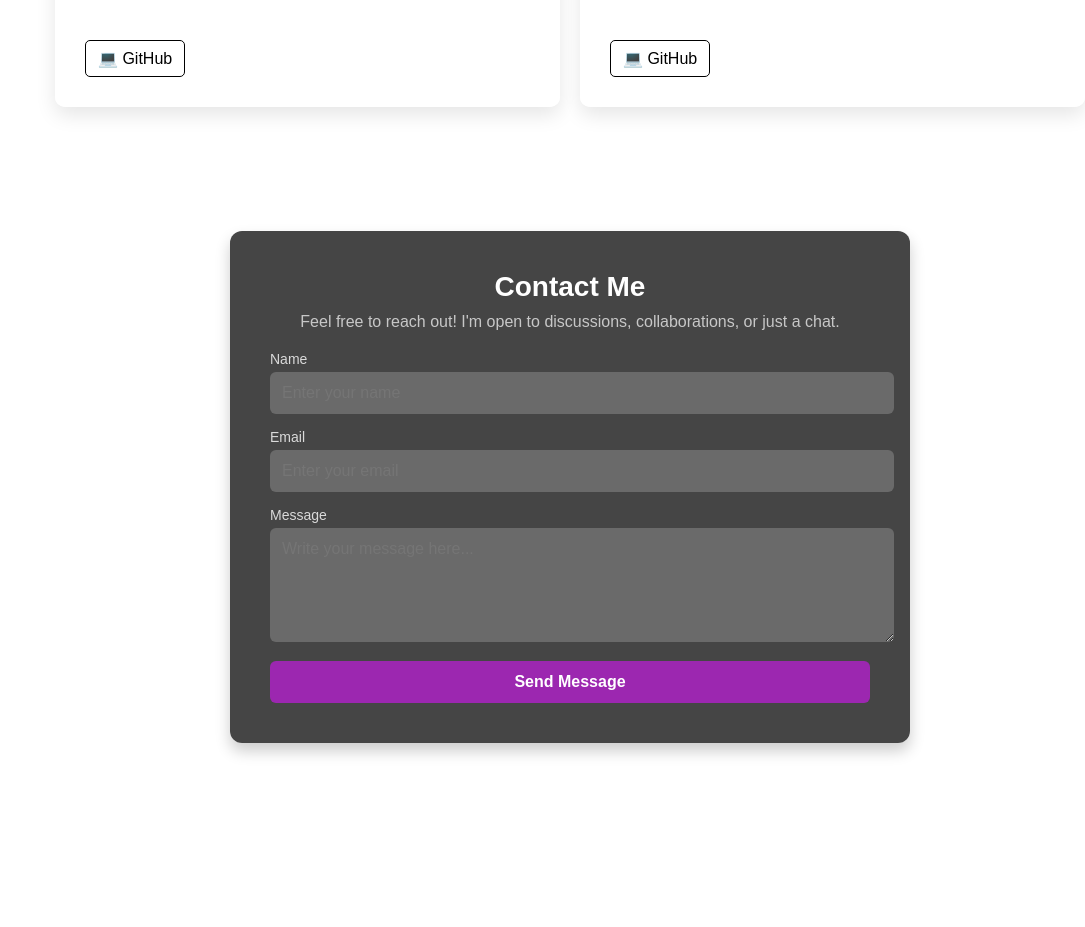
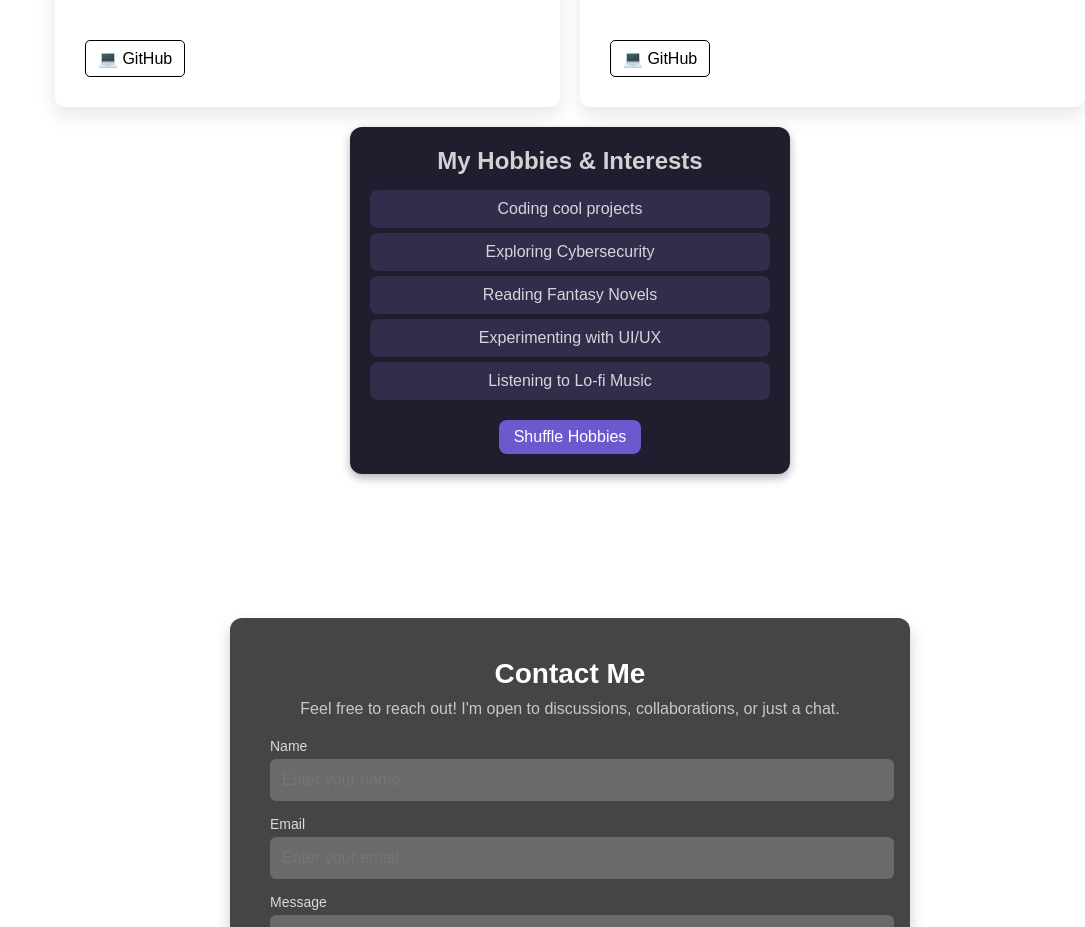
Before and after one commit to EleazarColeShowers/my-portfolio, a plain HTML site: page index.html in a window 1280 px wide. Shown: the part 2471-3398 px from the top of the page, without its empty margins (195-1280 px from the left). Before the commit the page ends 3338 px from the top, so only its background shows below. Drawn offline with Linux system fonts and the light colour scheme; a web font is replaced by a local one.

Commit message:
Added a my hobbies section

```diff
--- a/css/style.css
+++ b/css/style.css
@@ -443,6 +443,56 @@ ul li a:hover svg {
 .project:hover {
     transform: scale(1.05);
 }
+.hobby-section {
+    background-color: #1e1e2e;
+    color: #d1d1e9;
+    padding: 20px;
+    border-radius: 12px;
+    text-align: center;
+    max-width: 400px;
+    margin: 20px auto;
+    box-shadow: 0px 4px 10px rgba(0, 0, 0, 0.3);
+}
+
+.hobby-section h2 {
+    font-size: 24px;
+    margin-bottom: 15px;
+}
+
+.hobby-section ul {
+    list-style: none;
+    padding: 0;
+}
+
+.hobby-section li {
+    background-color: #312d4b;
+    padding: 10px;
+    margin: 5px 0;
+    border-radius: 8px;
+    transition: all 0.3s ease-in-out;
+}
+
+.hobby-section li:hover {
+    transform: scale(1.05);
+    background-color: #5e5a8a;
+}
+
+#shuffle-hobbies {
+    margin-top: 15px;
+    padding: 8px 15px;
+    border: none;
+    border-radius: 8px;
+    background-color: #6a5acd;
+    color: white;
+    cursor: pointer;
+    font-size: 16px;
+    transition: background 0.3s;
+}
+
+#shuffle-hobbies:hover {
+    background-color: #4b42a1;
+}
+
 /* Contact Section */
 .contact-section {
     display: flex;
--- a/index.html
+++ b/index.html
@@ -148,6 +148,18 @@
             </div>
 
           </section>
+          <div class="hobby-section">
+            <h2>My Hobbies & Interests</h2>
+            <ul id="hobby-list">
+                <li>Coding cool projects</li>
+                <li>Exploring Cybersecurity</li>
+                <li>Reading Fantasy Novels</li>
+                <li>Experimenting with UI/UX</li>
+                <li>Listening to Lo-fi Music</li>
+            </ul>
+            <button id="shuffle-hobbies">Shuffle Hobbies</button>
+        </div>
+
         <section id="contact-me" class="contact-section">
             <div class="contact-container">
                 <h2>Contact Me</h2>
--- a/js/script.js
+++ b/js/script.js
@@ -60,3 +60,13 @@ document.addEventListener("DOMContentLoaded", function () {
 
     observer.observe(skillsSection);
 });
+
+document.getElementById("shuffle-hobbies").addEventListener("click", function() {
+    let hobbyList = document.getElementById("hobby-list");
+    let hobbies = Array.from(hobbyList.children);
+
+    hobbies.sort(() => Math.random() - 0.5);
+
+    hobbyList.innerHTML = "";
+    hobbies.forEach(hobby => hobbyList.appendChild(hobby));
+});
```
